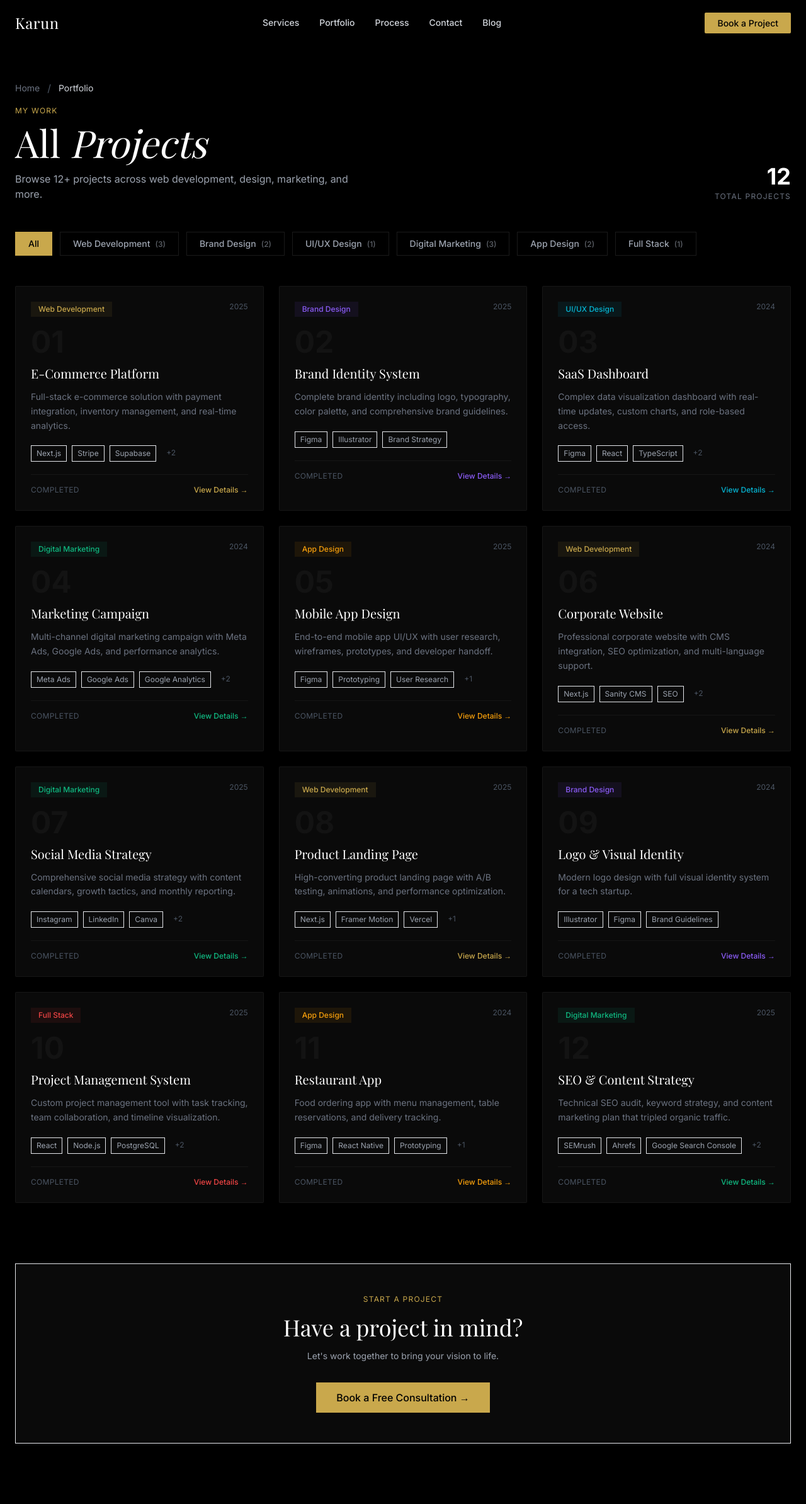
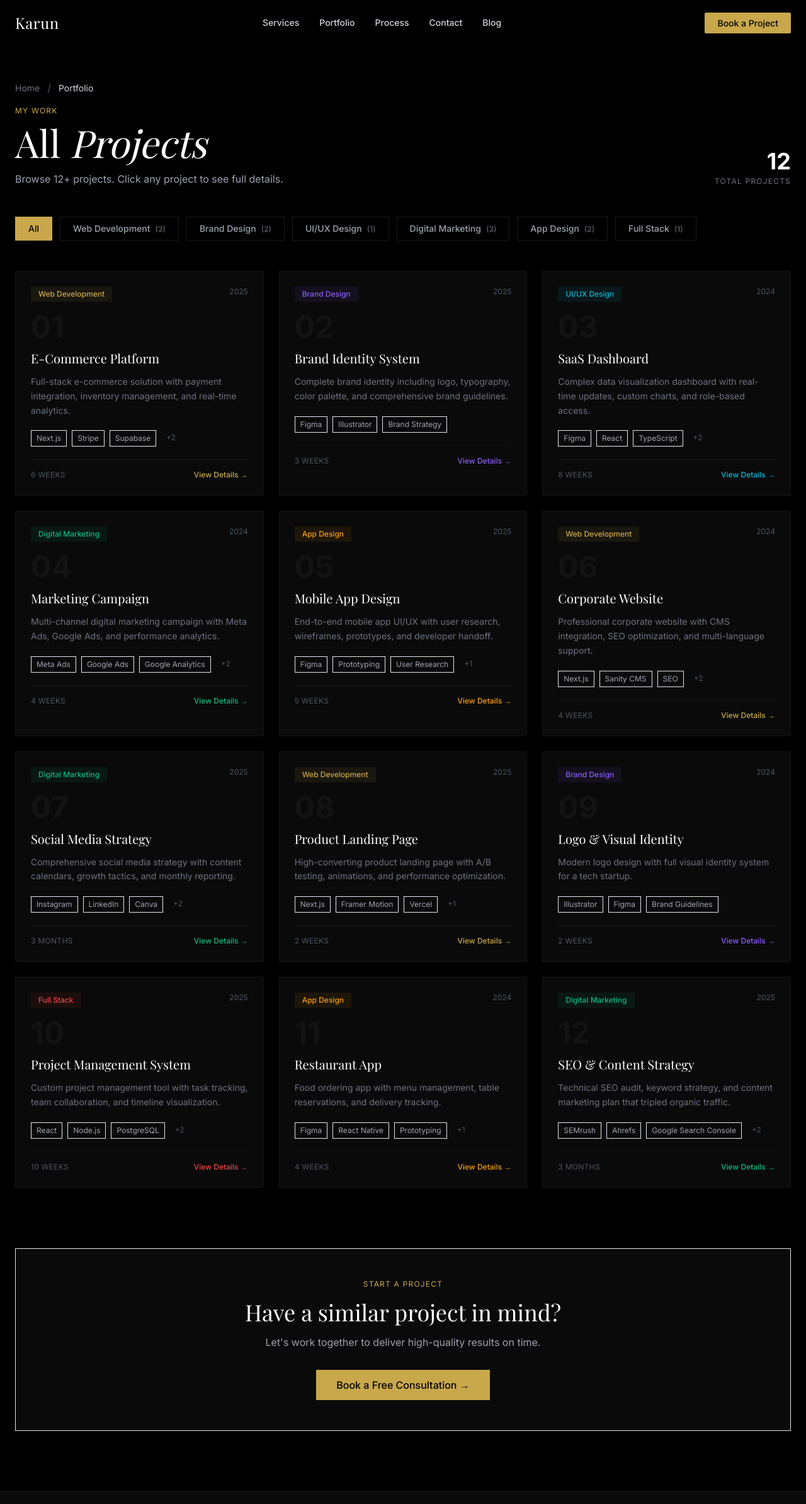
Before and after one commit to KARUN-499/karun-portfolio-v2, a Next.js app: page /portfolio in a window 1280 px wide. Shown: the top 2388 px of the page at 63% size. Built offline with nearby package versions, Linux system fonts and the light colour scheme.

Commit message:
Portfolio page: use shared lib/projects, clickable cards with View Details link

```diff
--- a/app/portfolio/page.tsx
+++ b/app/portfolio/page.tsx
@@ -30,7 +30,7 @@ export default function PortfolioPage() {
               All <span className="italic">Projects</span>
             </h1>
             <p className="text-gray-400 mt-4 max-w-xl">
-              Browse {allProjects.length}+ projects across web development, design, marketing, and more.
+              Browse {allProjects.length}+ projects. Click any project to see full details.
             </p>
           </div>
           <div className="text-right">
@@ -42,7 +42,7 @@ export default function PortfolioPage() {
         </div>
       </section>
 
-      {/* Category Filter */}
+      {/* Category Filters */}
       <section className="px-6 max-w-7xl mx-auto mb-12">
         <div className="flex flex-wrap gap-3">
           {categories.map((cat) => (
@@ -99,17 +99,21 @@ export default function PortfolioPage() {
                   </div>
 
                   {/* Title */}
-                  <h3 className="font-serif text-xl font-normal text-white mb-3 group-hover:opacity-80 transition-opacity">
+                  <h3 className="font-serif text-xl font-normal text-white mb-3 group-hover:text-gray-100 transition-colors">
                     {project.title}
                   </h3>
 
                   {/* Description */}
-                  <p className="text-gray-500 text-sm leading-relaxed mb-5">{project.description}</p>
+                  <p className="text-gray-500 text-sm leading-relaxed mb-5">
+                    {project.description}
+                  </p>
 
                   {/* Tech tags */}
                   <div className="flex flex-wrap gap-2 mb-5">
                     {project.tech.slice(0, 3).map((t) => (
-                      <span key={t} className="text-xs px-2 py-1 border border-white/8 text-gray-400">{t}</span>
+                      <span key={t} className="text-xs px-2 py-1 border border-white/8 text-gray-400">
+                        {t}
+                      </span>
                     ))}
                     {project.tech.length > 3 && (
                       <span className="text-xs px-2 py-1 text-gray-600">+{project.tech.length - 3}</span>
@@ -118,8 +122,8 @@ export default function PortfolioPage() {
 
                   {/* Footer */}
                   <div className="flex items-center justify-between pt-4 border-t border-white/5">
-                    <span className="text-xs text-gray-600 uppercase tracking-wide">{project.status}</span>
-                    <span className="text-xs font-medium group-hover:opacity-70 transition-opacity" style={{ color }}>
+                    <span className="text-xs text-gray-600 uppercase tracking-wide">{project.duration}</span>
+                    <span className="text-xs font-medium group-hover:opacity-80 transition-opacity" style={{ color }}>
                       View Details &rarr;
                     </span>
                   </div>
@@ -134,9 +138,9 @@ export default function PortfolioPage() {
       <section className="px-6 max-w-7xl mx-auto pb-24 text-center">
         <div className="border border-white/8 p-12" style={{ backgroundColor: '#0a0a0a' }}>
           <p className="text-xs uppercase tracking-widest mb-4" style={{ color: '#C9A84C' }}>START A PROJECT</p>
-          <h2 className="font-serif text-4xl font-normal text-white mb-4">Have a project in mind?</h2>
-          <p className="text-gray-400 mb-8 max-w-lg mx-auto text-sm">
-            Let&apos;s work together to bring your vision to life.
+          <h2 className="font-serif text-4xl font-normal text-white mb-4">Have a similar project in mind?</h2>
+          <p className="text-gray-400 mb-8 max-w-lg mx-auto">
+            Let&apos;s work together to deliver high-quality results on time.
           </p>
           <Link
             href="/booking"
```
